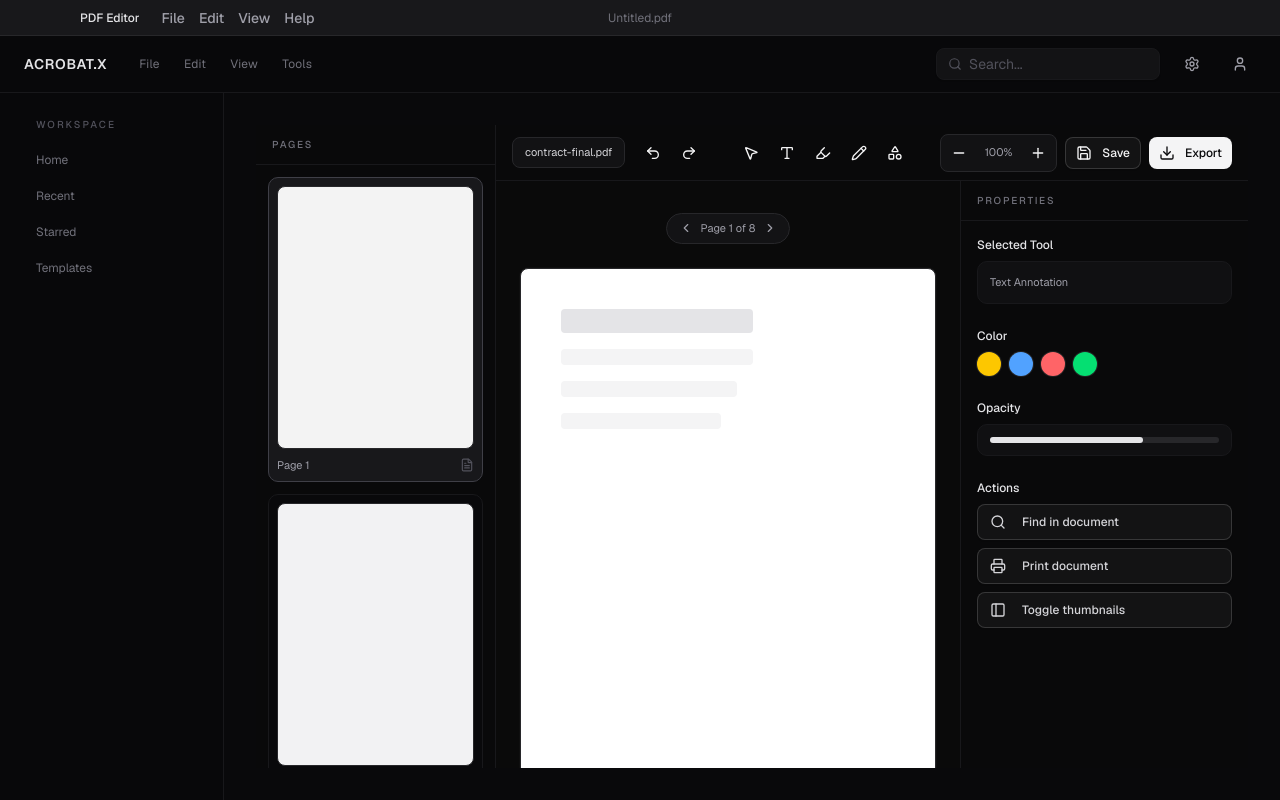
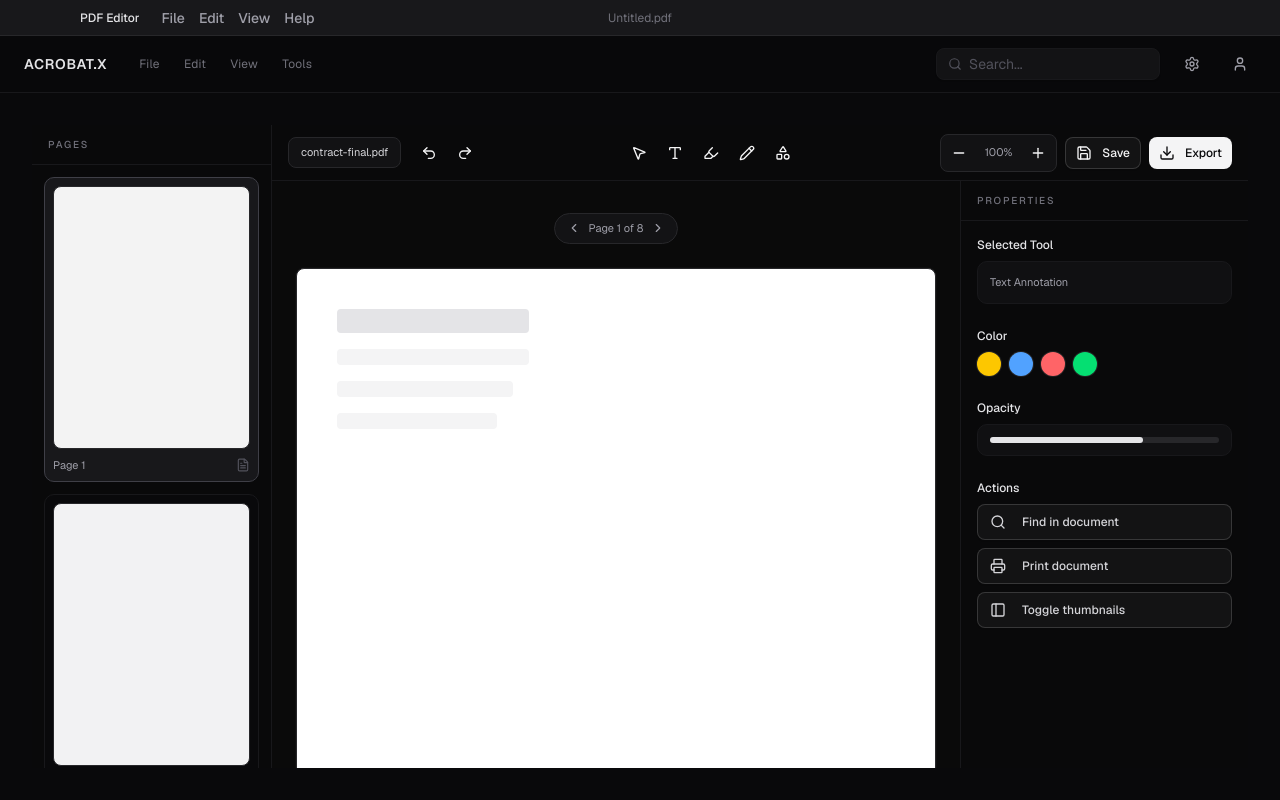
Before and after one commit to ParsaNojavan/acrobat-x, a Next.js app: page /editor in a window 1280 px wide. Built offline with nearby package versions, Linux system fonts and the light colour scheme.

Commit message:
refactor(app): move routes into main and editor groups

```diff
--- /dev/null
+++ b/app/(editor)/layout.tsx
@@ -0,0 +1,22 @@
+import TopBar from "@/components/TopBar";
+import TitleBar from "@/components/TitleBar";
+import "@/app/globals.css"
+
+export default function MainLayout({
+  children,
+}: {
+  children: React.ReactNode;
+}) {
+  return (
+    <div className="flex h-screen w-screen flex-col overflow-hidden bg-zinc-950 text-white">
+      <TitleBar />
+      <TopBar />
+
+      <div className="flex flex-1 overflow-hidden">
+        <main className="flex-1 overflow-y-auto bg-zinc-950 p-8">
+          {children}
+        </main>
+      </div>
+    </div>
+  );
+}
--- /dev/null
+++ b/app/(main)/layout.tsx
@@ -0,0 +1,24 @@
+import TopBar from "@/components/TopBar";
+import SideBar from "@/components/SideBar";
+import TitleBar from "@/components/TitleBar";
+import "@/app/globals.css"
+
+export default function MainLayout({
+  children,
+}: {
+  children: React.ReactNode;
+}) {
+  return (
+    <div className="flex h-screen w-screen flex-col overflow-hidden bg-zinc-950 text-white">
+      <TitleBar />
+      <TopBar />
+
+      <div className="flex flex-1 overflow-hidden">
+        <SideBar />
+        <main className="flex-1 overflow-y-auto bg-zinc-950 p-8">
+          {children}
+        </main>
+      </div>
+    </div>
+  );
+}
--- a/app/globals.css
+++ b/app/globals.css
@@ -117,6 +117,32 @@
   --sidebar-ring: oklch(0.556 0 0);
 }
 
+::-webkit-scrollbar {
+  width: 10px;
+  height: 10px;
+}
+
+::-webkit-scrollbar-track {
+  background: transparent;
+}
+
+::-webkit-scrollbar-thumb {
+  background: rgba(255, 255, 255, 0.08);
+  border-radius: 999px;
+  border: 2px solid transparent;
+  background-clip: content-box;
+}
+
+::-webkit-scrollbar-thumb:hover {
+  background: rgba(255, 255, 255, 0.16);
+  border: 2px solid transparent;
+  background-clip: content-box;
+}
+
+::-webkit-scrollbar-corner {
+  background: transparent;
+}
+
 @layer base {
   * {
     @apply border-border outline-ring/50;
--- a/app/layout.tsx
+++ b/app/layout.tsx
@@ -1,12 +1,8 @@
-import TopBar from "@/components/TopBar";
-import SideBar from "@/components/SideBar";
 import "./globals.css";
 import { Geist } from "next/font/google";
 import { cn } from "@/lib/utils";
-import TitleBar from "@/components/TitleBar";
 
-const geist = Geist({subsets:['latin'],variable:'--font-sans'});
-
+const geist = Geist({ subsets: ["latin"], variable: "--font-sans" });
 
 export default function RootLayout({
   children,
@@ -15,21 +11,8 @@ export default function RootLayout({
 }) {
   return (
     <html lang="en" className={cn("dark", "font-sans", geist.variable)}>
-      <body className="bg-zinc-950 text-white flex flex-col h-screen w-screen overflow-hidden select-none">
-
-        <TitleBar/>
-
-        <TopBar />
-
-        <div className="flex flex-1 overflow-hidden">
-
-          <SideBar />
-
-          <main className="flex-1 overflow-y-auto bg-zinc-950 p-8">
-            {children}
-          </main>
-
-        </div>
+      <body className="bg-zinc-950 text-white flex h-screen w-screen overflow-hidden select-none">
+        {children}
       </body>
     </html>
   );
```
Also changed, not shown: app/(editor)/editor/page.tsx (renamed from app/editor/page.tsx), app/(main)/page.tsx (renamed from app/page.tsx), app/(main)/recent/page.tsx (renamed from app/recent/page.tsx), app/(main)/settings/page.tsx (renamed from app/settings/page.tsx), app/(main)/starred/page.tsx (renamed from app/starred/page.tsx), app/(main)/templates/page.tsx (renamed from app/templates/page.tsx).
